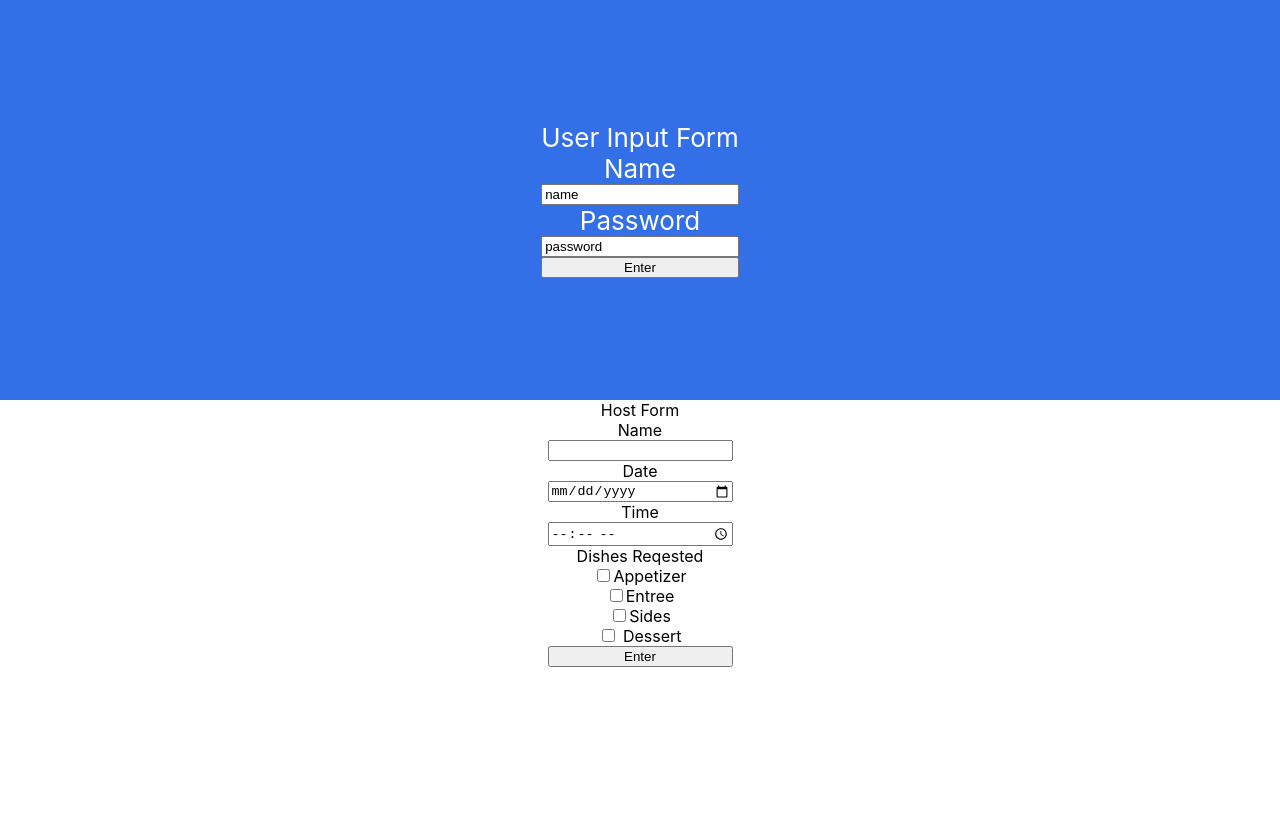
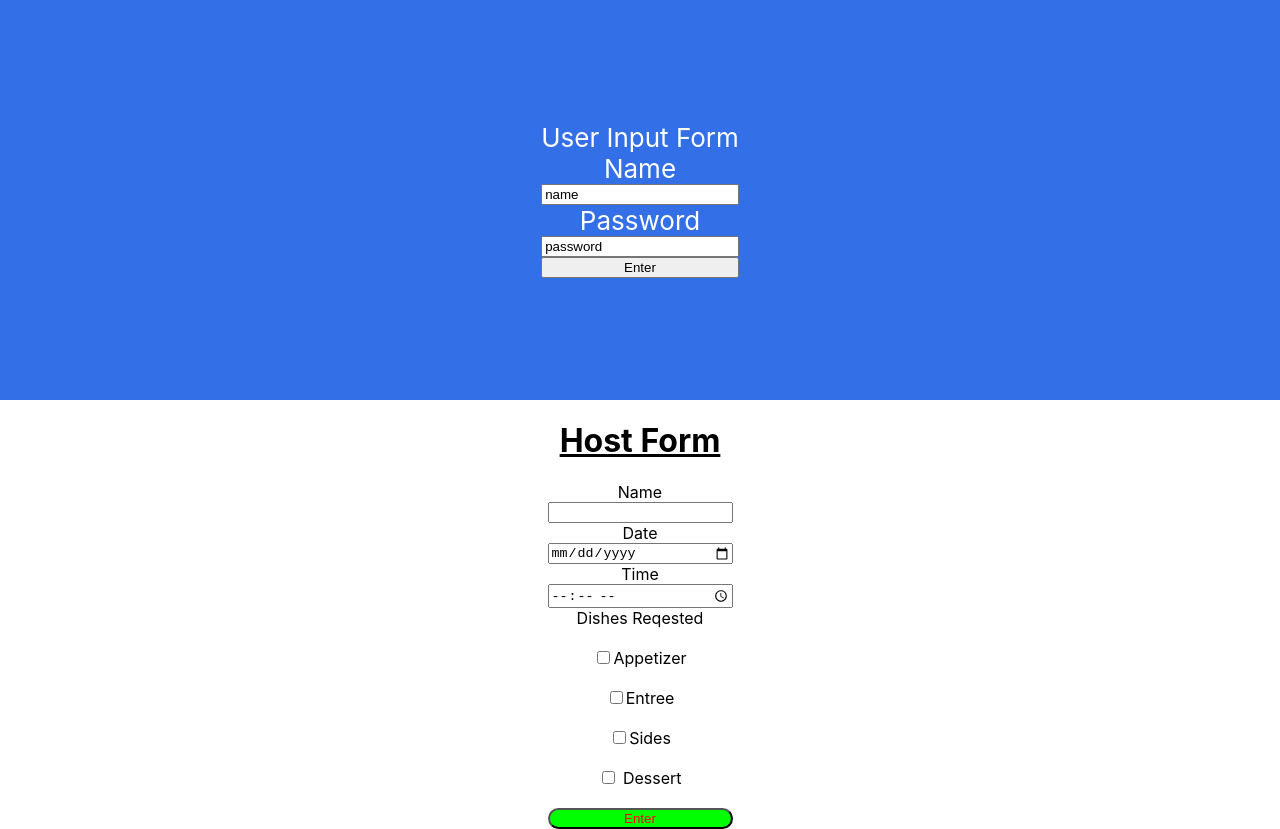
Before and after one commit to potluck-plnnr/Frontend, a React (Create React App) app in the folder potluck-plnnr-frontend/: page / in a window 1280 px wide. Before the commit the page ends 800 px from the top, so only its background shows below. Built offline with nearby package versions, Linux system fonts and the light colour scheme.

Commit message:
some styling added.

```diff
--- a/potluck-plnnr-frontend/src/Potluck.js
+++ b/potluck-plnnr-frontend/src/Potluck.js
@@ -1,6 +1,16 @@
 import React, { useState } from 'react';
 import axios from 'axios';
 import * as yup from 'yup';
+import styled from 'styled-components';
+
+const Headline = styled.h1`
+text-decoration: underline;
+`
+const Button = styled.button`
+border-radius: 25px;
+background-color: lime;
+color: red;
+`
 
 const Potluck = () => {
 
@@ -26,7 +36,7 @@ const Potluck = () => {
     const formSubmit = e => {
         e.preventDefault();
         console.log('form submitted',);
-        axios.post('https://backend-bw.herokuapp.com/')
+        axios.post('https://backend-bw.herokuapp.com/potluck')
             .then(response => {
                 setHost(response.data)
                 console.log(response.data)
@@ -49,7 +59,9 @@ const Potluck = () => {
     }
 
     return (
-        <div>Host Form
+        <div>
+        <Headline>Host Form</Headline>
+
             <form onSubmit={formSubmit}>
                 <label htmlFor='name'>Name</label>
                 <input type='text' name='name' onChange={inputChange} value={formState.name}/>
@@ -58,21 +70,26 @@ const Potluck = () => {
                 <label htmlFor='time'>Time</label>
                 <input type='time'/>
                 <label htmlFor='items'>Dishes Reqested</label>
+                <br></br>
                 <div>
                     <input name='dish' type='checkbox'  />Appetizer
                 </div>
+                <br></br>
                 <div>
                     <input name='dish' type='checkbox' />Entree
                 </div>
+                <br></br>
                 <div>
                     <input name='dish' type='checkbox' />Sides
                 </div>
+                <br></br>
                 <div>
                     <input name='dish' type='checkbox' /> Dessert
                 </div>
+                <br></br>
 
 
-                <button>Enter</button>
+                <Button>Enter</Button>
             </form>
         </div>
     )
```
Also changed, not shown: 1 other file (tests, documents, lock files or other folders).
